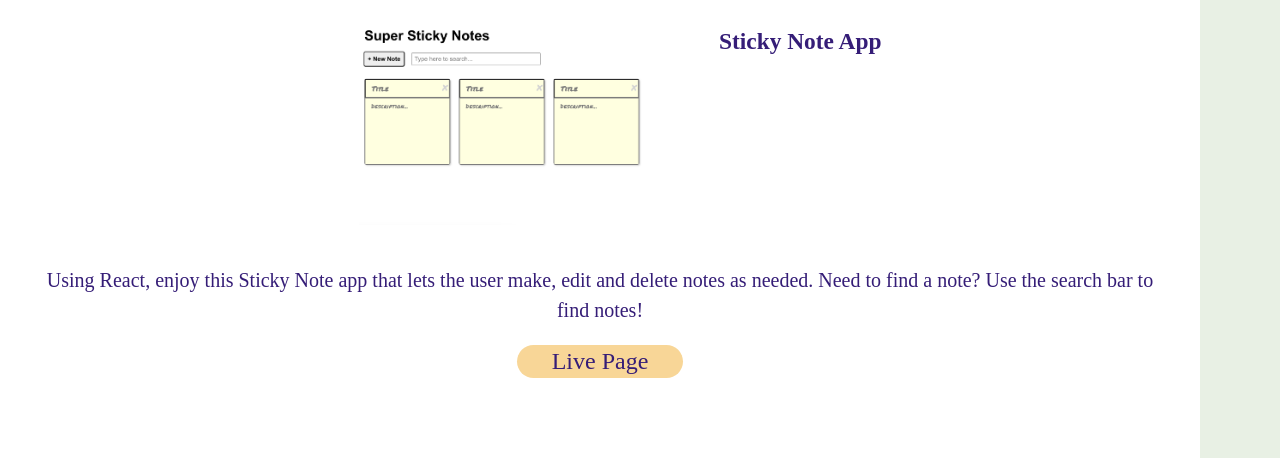
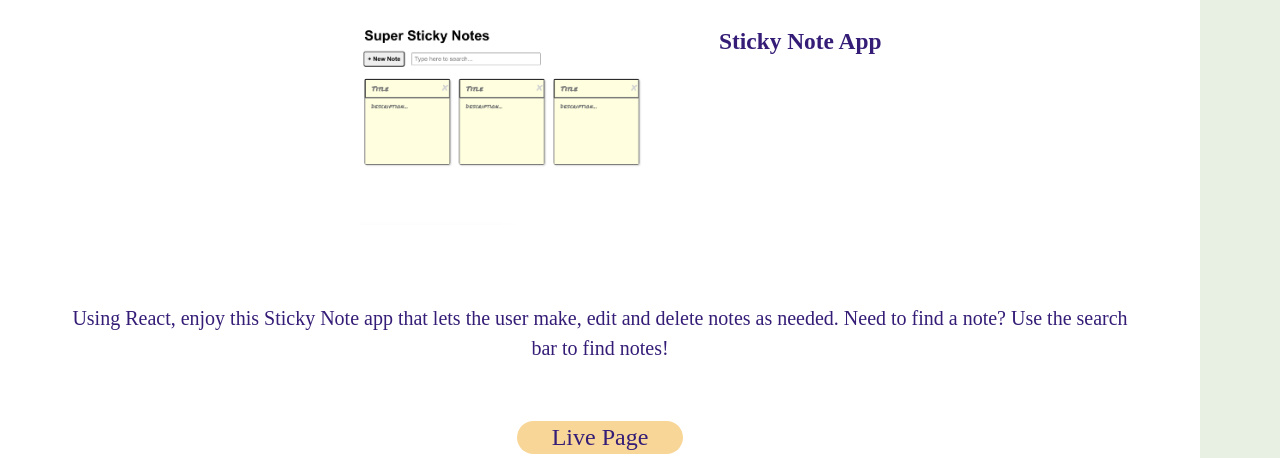
Before and after one commit to Elenakath/profile-1, a website built with Parcel: page index.html in a window 1280 px wide. Shown: the part 342-800 px from the top of the page. Built offline with nearby package versions, Linux system fonts and the light colour scheme.

Commit message:
Added margin to class-description p

```diff
--- a/css/main.css
+++ b/css/main.css
@@ -200,8 +200,8 @@ textarea {
    }
 
    .class-description {
-    padding: 0 30px 0 30px;
     text-align: center;
+    margin: 2.9rem;
    }
 
    .live-page-link {
```
